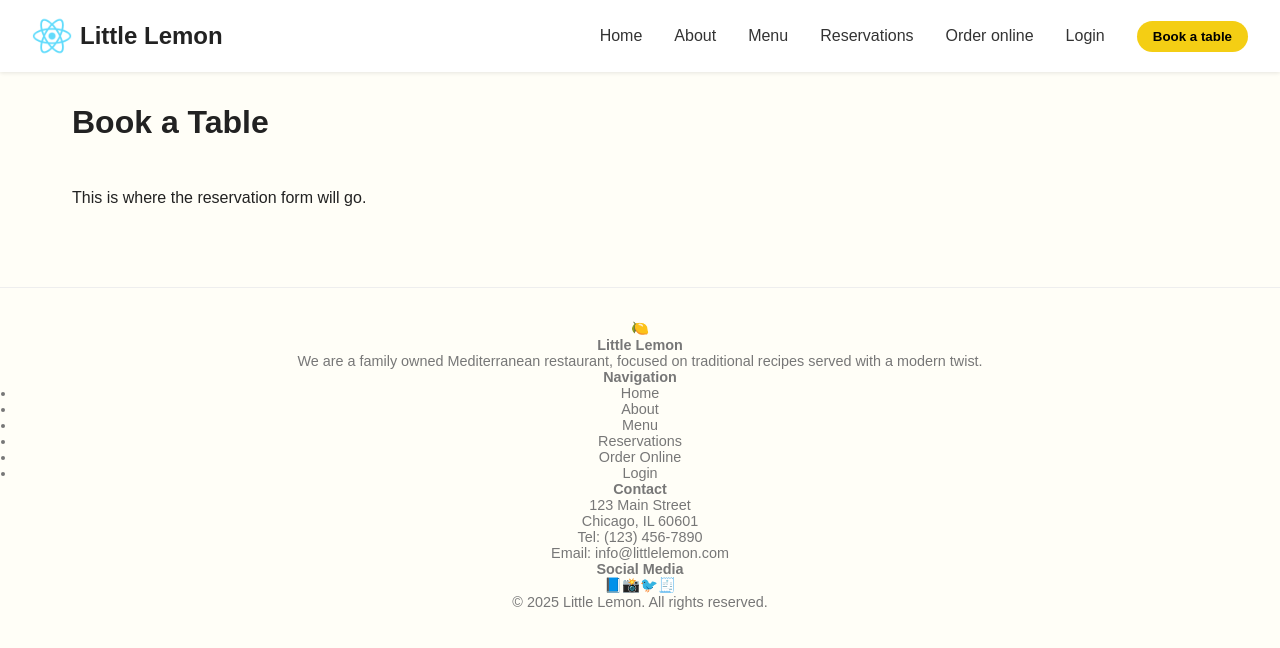
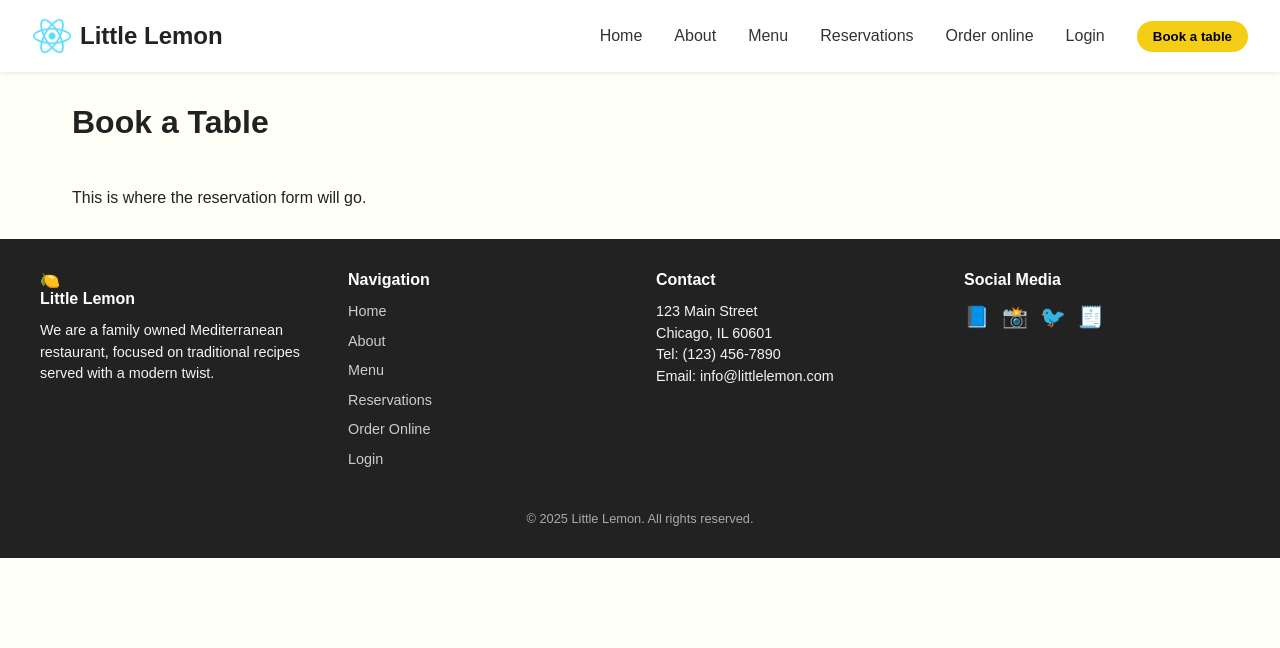
Before and after one commit to GFacundoN/Little-Lemon, a React (Create React App) app: page /booking in a window 1280 px wide. Shown: the top 648 px of the page. Built offline with nearby package versions, Linux system fonts and the light colour scheme.

Commit message:
footer changed

```diff
--- a/src/App.css
+++ b/src/App.css
@@ -224,24 +224,80 @@ body {
 }
 
 
-/* Footer */
 .footer {
-    text-align: center;
+    background-color: #222;
+    color: #f4f4f4;
     padding: 2rem 1rem;
-    background-color: #fffef7;
-    font-size: 0.9rem;
-    color: #777;
-    border-top: 1px solid #eee;
-    margin-top: 3rem;
 }
 
-.footer a {
+.footer-content {
+    display: flex;
+    flex-wrap: wrap;
+    justify-content: space-between;
+    gap: 2rem;
+    max-width: 1200px;
+    margin: 0 auto;
+}
+
+.footer-section {
+    flex: 1 1 200px;
+}
+
+.footer-section h4 {
+    margin-bottom: 0.75rem;
+    color: #fff;
+}
+
+.footer-section p,
+.footer-section ul,
+.footer-section span {
+    font-size: 0.9rem;
+    line-height: 1.5;
+}
+
+.footer-section ul {
+    list-style: none;
+    padding: 0;
+}
+
+.footer-section ul li {
+    margin-bottom: 0.5rem;
+}
+
+.footer-section ul li a {
+    color: #ccc;
     text-decoration: none;
-    color: #777;
-    margin: 0 0.75rem;
     transition: color 0.2s;
 }
 
-.footer a:hover {
-    color: #000;
+.footer-section ul li a:hover {
+    color: #f4ce14;
 }
+
+.social-icons span {
+    font-size: 1.3rem;
+    margin-right: 0.75rem;
+}
+
+.footer-bottom {
+    text-align: center;
+    margin-top: 2rem;
+    font-size: 0.8rem;
+    color: #aaa;
+}
+
+/* responsive */
+@media (max-width: 768px) {
+    .footer-content {
+        flex-direction: column;
+        text-align: center;
+    }
+
+    .footer-section {
+        margin-bottom: 1.5rem;
+    }
+
+    .social-icons {
+        justify-content: center;
+    }
+}
--- a/src/components/Footer.js
+++ b/src/components/Footer.js
@@ -5,7 +5,10 @@ const Footer = () => {
                 <div className="footer-section brand">
                     <div className="logo-placeholder">🍋</div>
                     <h4>Little Lemon</h4>
-                    <p>We are a family owned Mediterranean restaurant, focused on traditional recipes served with a modern twist.</p>
+                    <p>
+                        We are a family owned Mediterranean restaurant,
+                        focused on traditional recipes served with a modern twist.
+                    </p>
                 </div>
 
                 <div className="footer-section">
```
